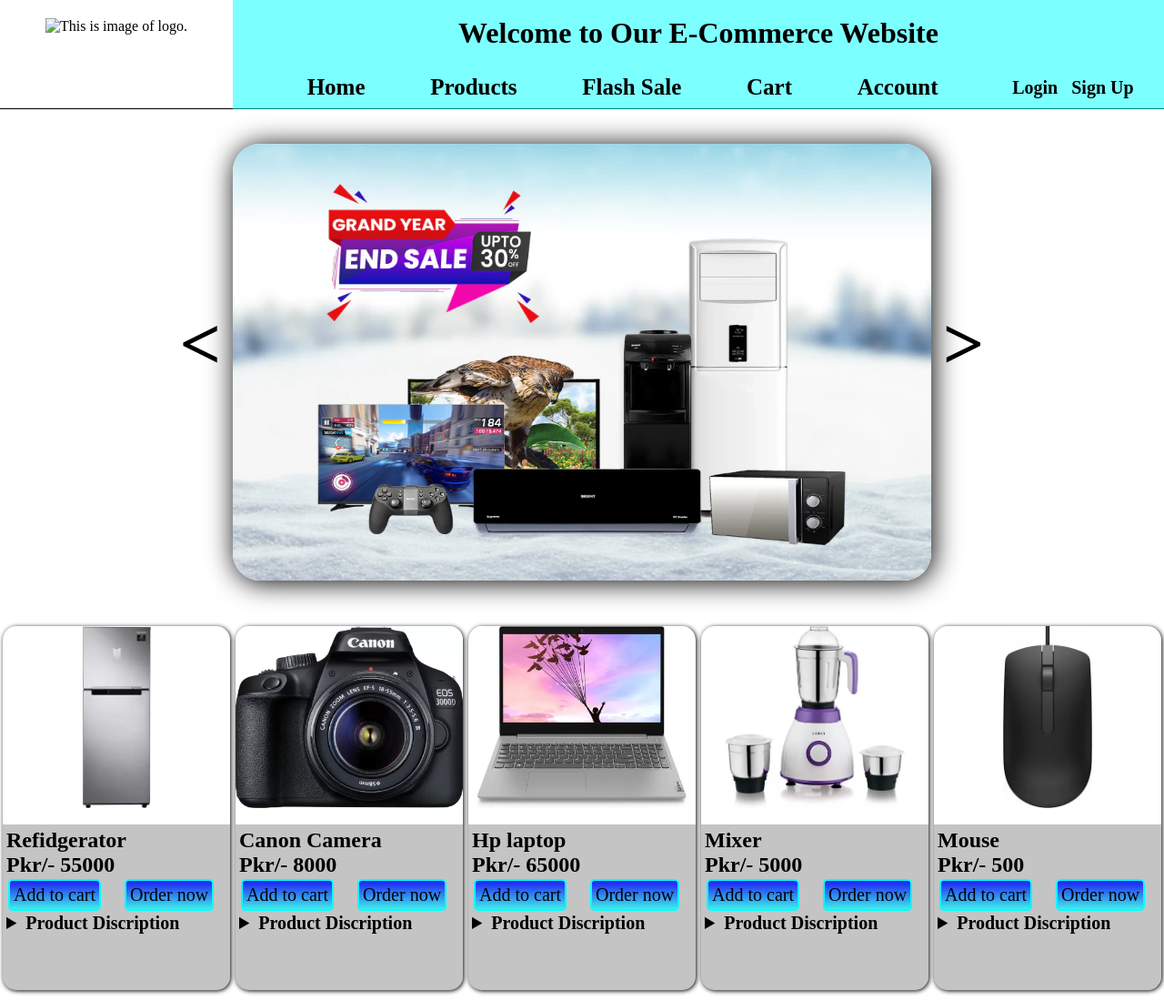
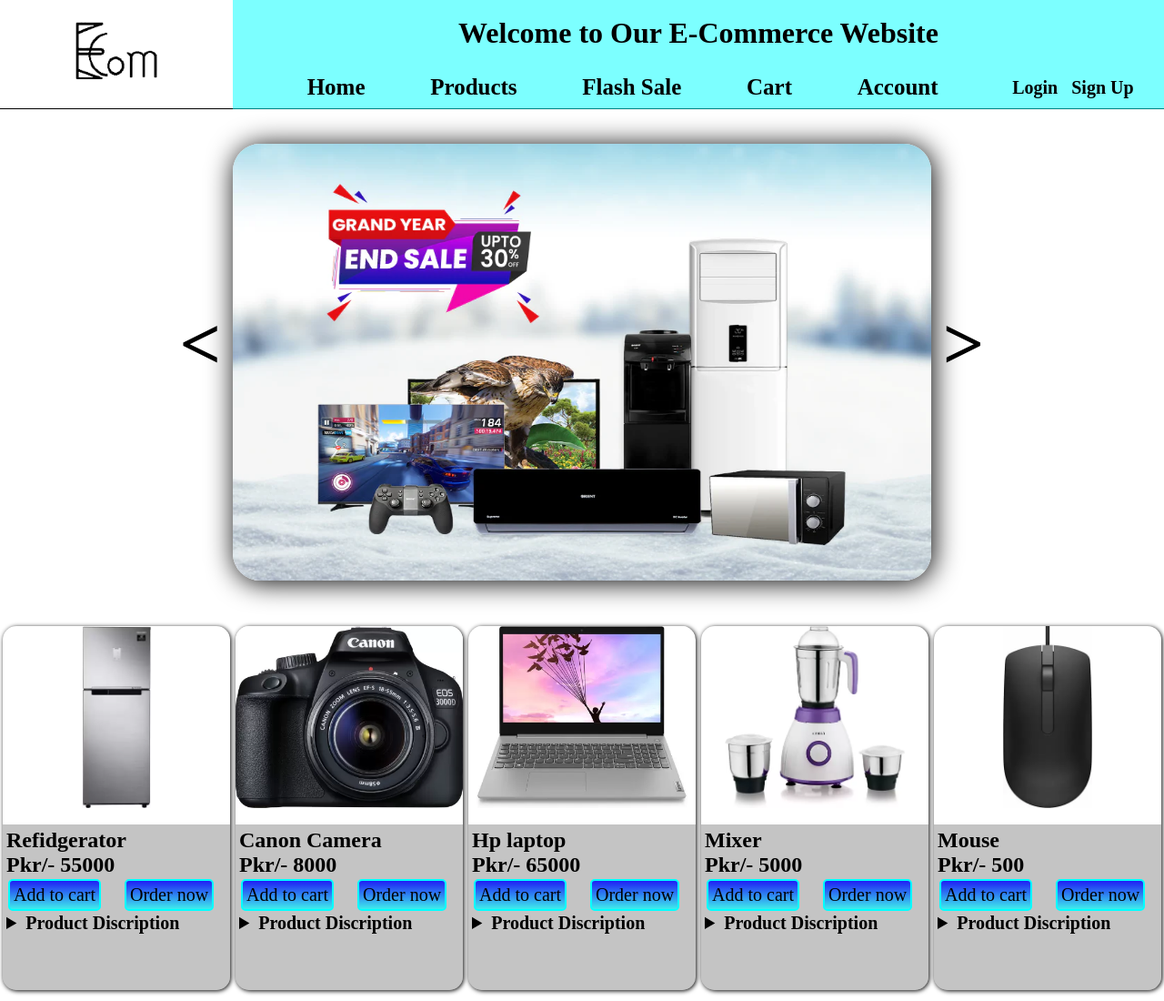
Before and after one commit to ihtisham-design/portfolio, a plain HTML site: page index.html in a window 1280 px wide. Shown: the top 1100 px of the page at 91% size. Drawn offline with Linux system fonts and the light colour scheme; files whose address does not match are found by name.

Commit message:
Update index.html

```diff
--- a/index.html
+++ b/index.html
@@ -10,7 +10,7 @@
     <header style="position: sticky; top: 0; z-index: 5000;">
         <div class="header">
             <div class="logo">
-                <img style="display: flex; align-self: center; justify-self: center;" src="./photos/Ecom-removebg-preview-resize.png" height="70px" alt="This is image of logo.">
+                <img style="display: flex; align-self: center; justify-self: center;" src="Ecom-removebg-preview-resize.png" height="70px" alt="This is image of logo.">
             </div>
             <div class="navbar">
                 <div class="nav-tag">
```
